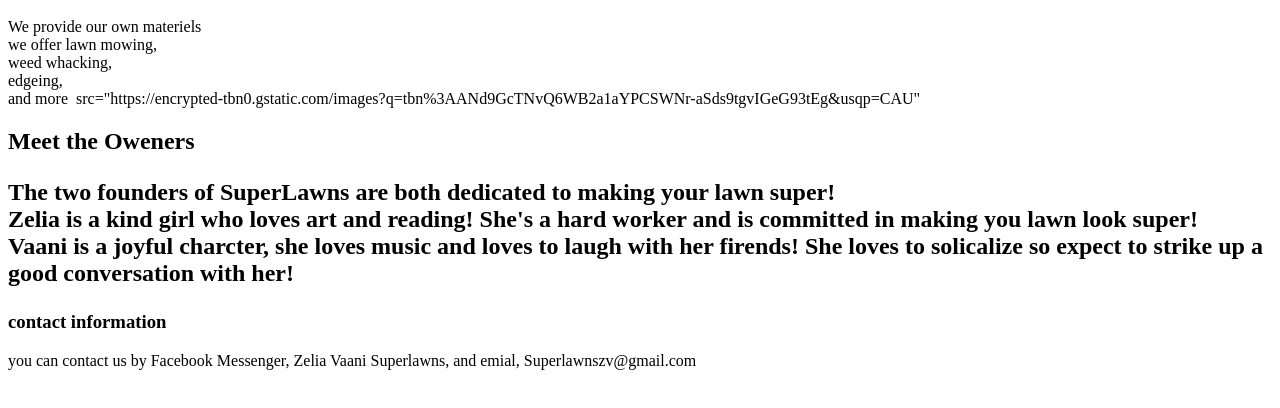
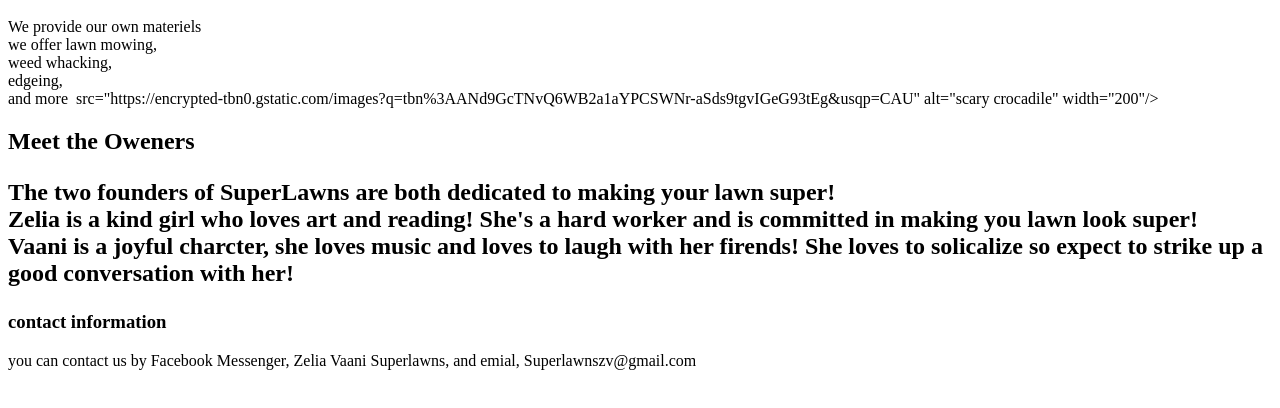
Before and after one commit to Vaaniiscool33/SuperLawns.github.io-, a plain HTML site: page index.html in a window 1280 px wide. Shown: the part 48-456 px from the top of the page. Drawn offline with Linux system fonts and the light colour scheme.

Commit message:
Update index.html

```diff
--- a/index.html
+++ b/index.html
@@ -11,7 +11,7 @@
   weed whacking,<br>
     edgeing,<br>
     and more
-    <img> src="https://encrypted-tbn0.gstatic.com/images?q=tbn%3AANd9GcTNvQ6WB2a1aYPCSWNr-aSds9tgvIGeG93tEg&usqp=CAU"</img>
+    <img> src="https://encrypted-tbn0.gstatic.com/images?q=tbn%3AANd9GcTNvQ6WB2a1aYPCSWNr-aSds9tgvIGeG93tEg&usqp=CAU" alt="scary crocadile" width="200"/>
     </p>
     <h2> Meet the Oweners<h2/>
     <p> The two founders of SuperLawns are both dedicated to making your lawn super!<br>
```
